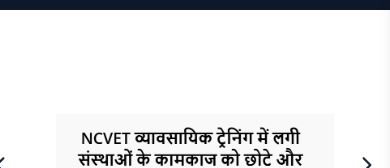
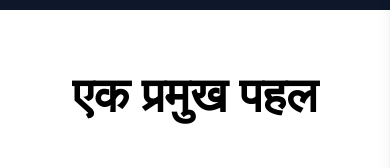
Before and after one commit to Nikhil-8059/ChefExpress, a React (Vite) app in the folder ChefExpress/: page /Join-as-Chef in a window 390 px wide. Shown: the part 192-360 px from the top of the page. Built offline with nearby package versions, Linux system fonts and the light colour scheme.

Commit message:
responsive

```diff
--- a/ChefExpress/src/Components/ChefConnection/Slider.jsx
+++ b/ChefExpress/src/Components/ChefConnection/Slider.jsx
@@ -41,6 +41,8 @@
 
   return (
     <div className="w-full max-w-7xl mx-auto py-10 px-10">
+      <h1 className="text-5xl text-center mt-5 mb-3 font-semibold">एक प्रमुख पहल</h1>
+
       <Slider {...settings}>
         <div className="flex justify-center items-center p-4">
           <img
```
